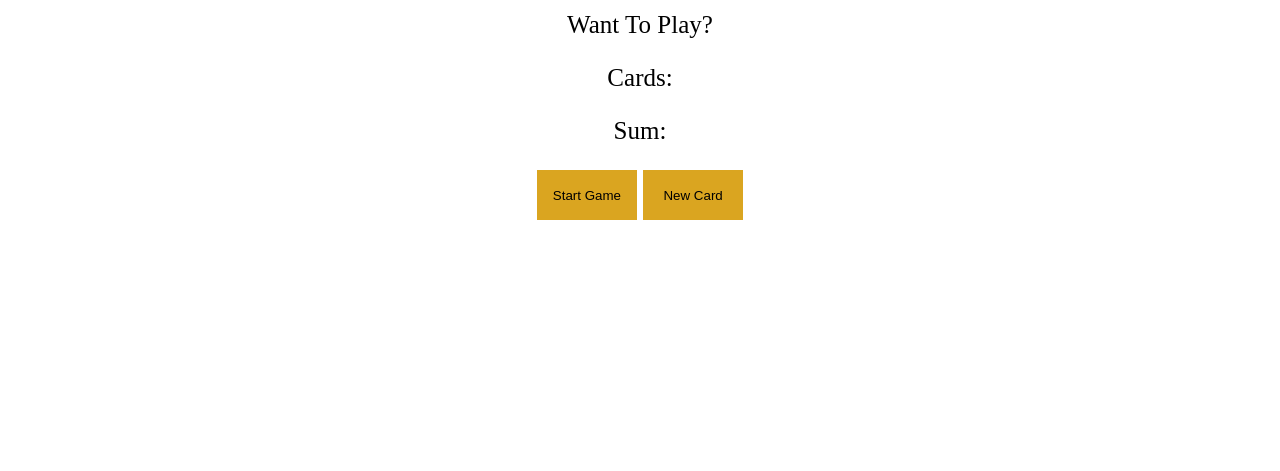
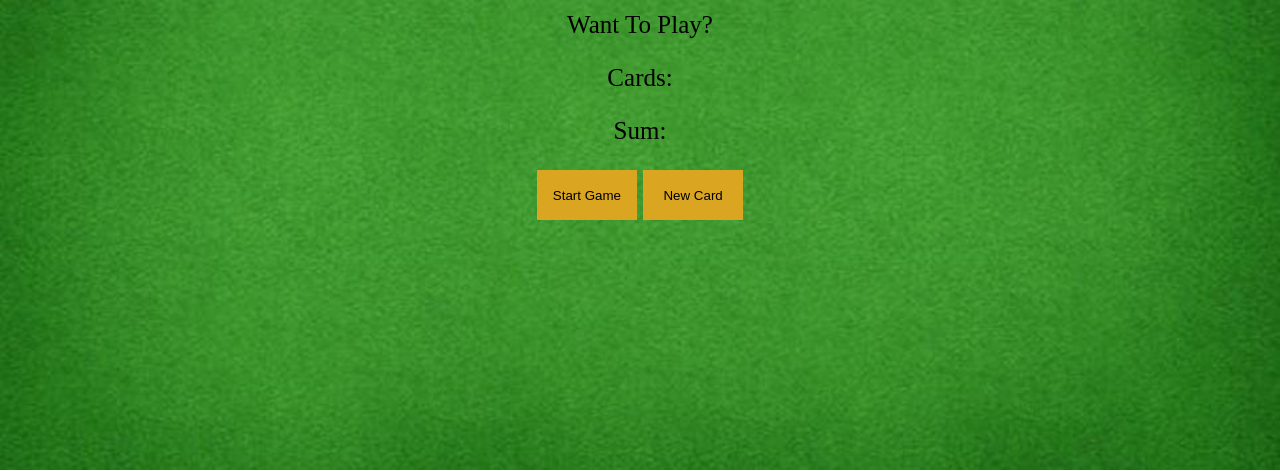
Before and after one commit to anuushka-a/blackjack-js, a plain HTML site: page index.html in a window 1280 px wide. Shown: the part 329-800 px from the top of the page. Drawn offline with Linux system fonts and the light colour scheme.

Commit message:
Update style.css

```diff
--- a/style.css
+++ b/style.css
@@ -1,5 +1,5 @@
 body{
-    background-image: url(images/background-2.jpeg);
+    background-image: url(background-2.jpeg);
     background-size: cover;
     background-repeat: no-repeat;
     text-align: center;
```
